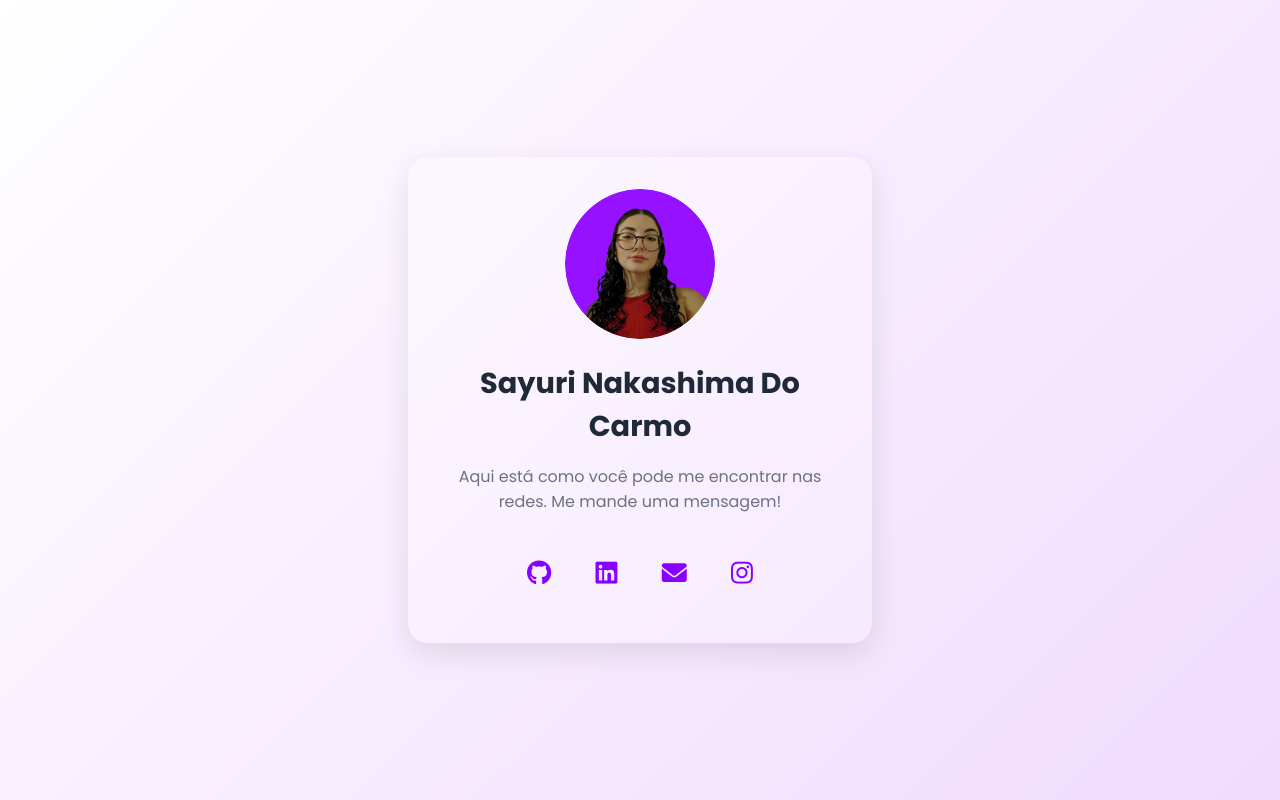
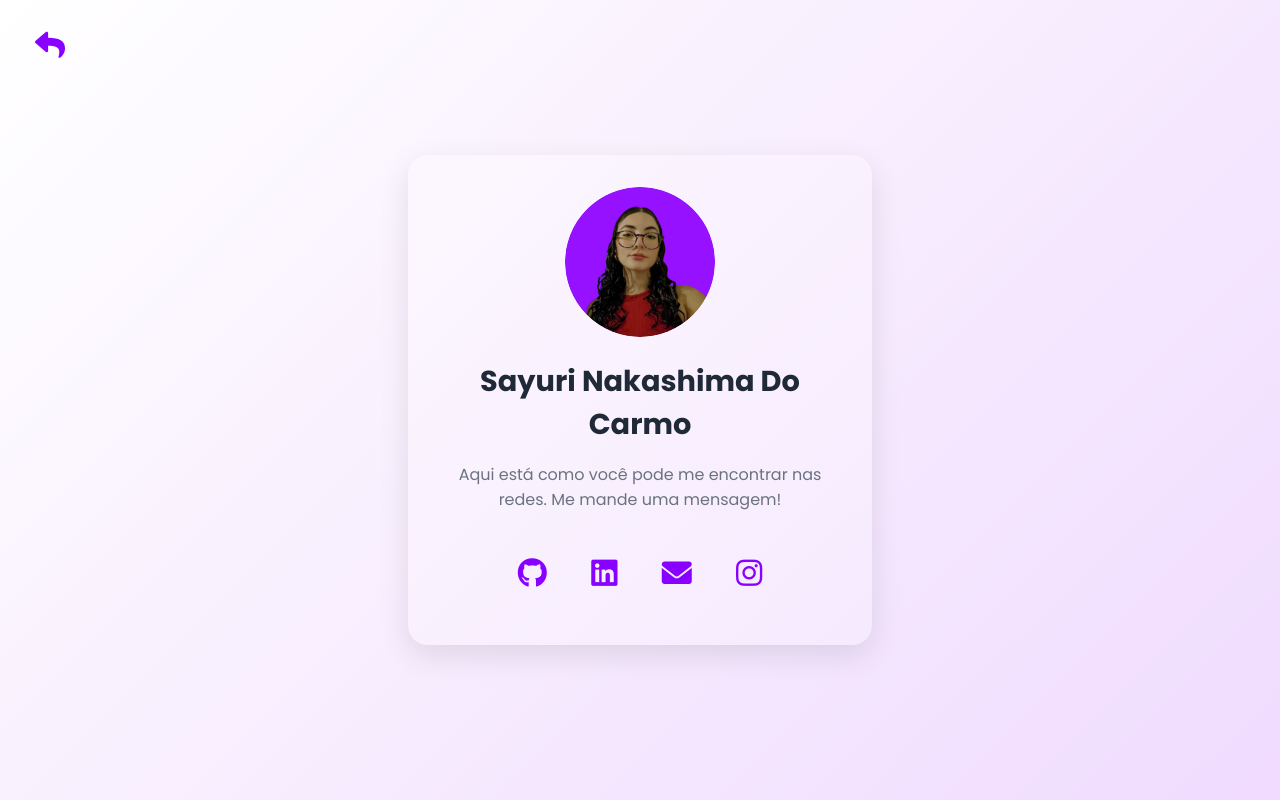
Before and after one commit to SayuriNakashima/portfolio, a plain HTML site: page contato.html in a window 1280 px wide. Drawn offline with Linux system fonts and the light colour scheme.

Commit message:
contato.html

```diff
--- a/contato.html
+++ b/contato.html
@@ -68,10 +68,17 @@
         }
 
         i{
-        font-size: 25px;
+        font-size: 30px;
         color: #8800ff ;
         }
 
+        .back-button {
+            position: absolute; /* Para posicionar no canto superior esquerdo */
+            top: 20px;
+            left: 20px;
+            padding: 10px 15px;
+            text-decoration: none;
+        }
 
     @media (max-width: 1230px) {
         body {
@@ -102,6 +109,7 @@
     </style>
     </head>
     <body>
+    <a href="index.html" class="back-button"><i class="fas fa-reply"></i></a>
     <div class="container">
         <img src="img/euu.jpg" alt="Foto de Sayuri" class="avatar">
         <h1>Sayuri Nakashima Do Carmo</h1>
```
Also changed, not shown: style.css (+4 -12 lines).
